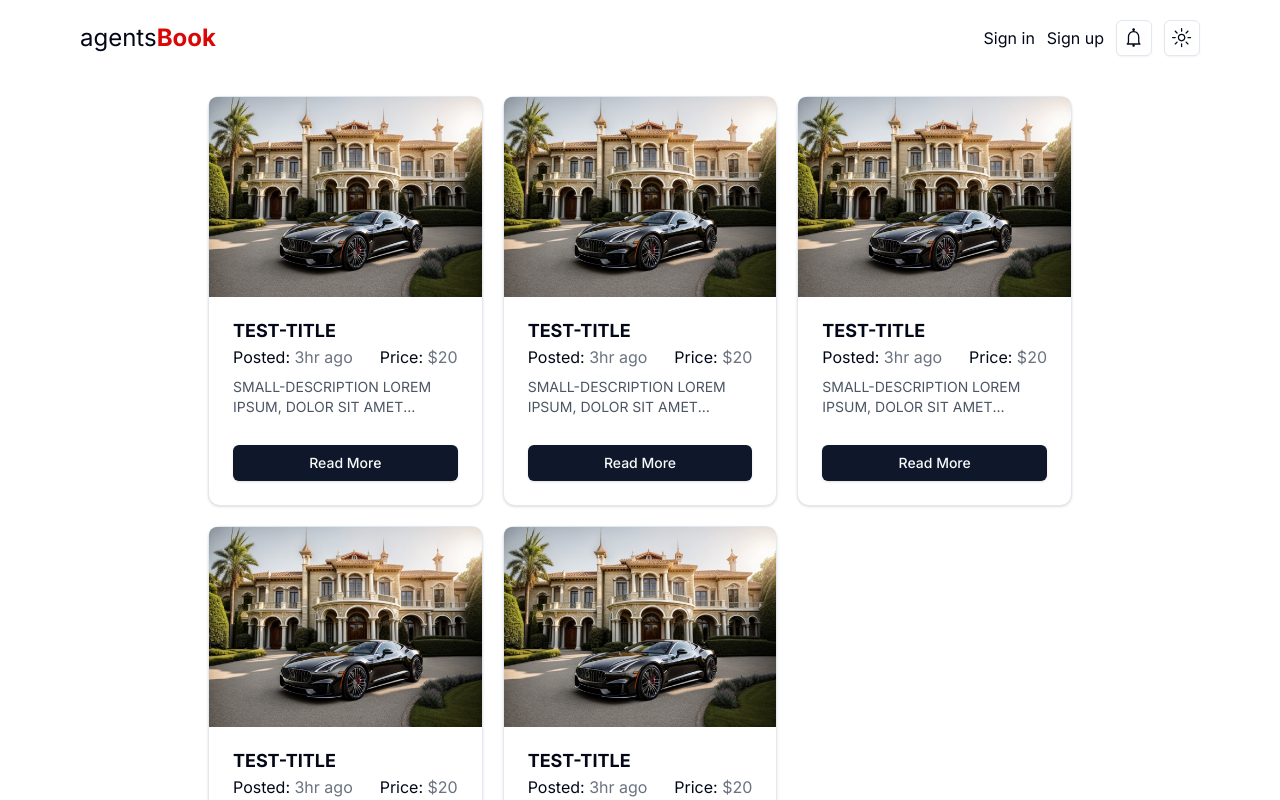
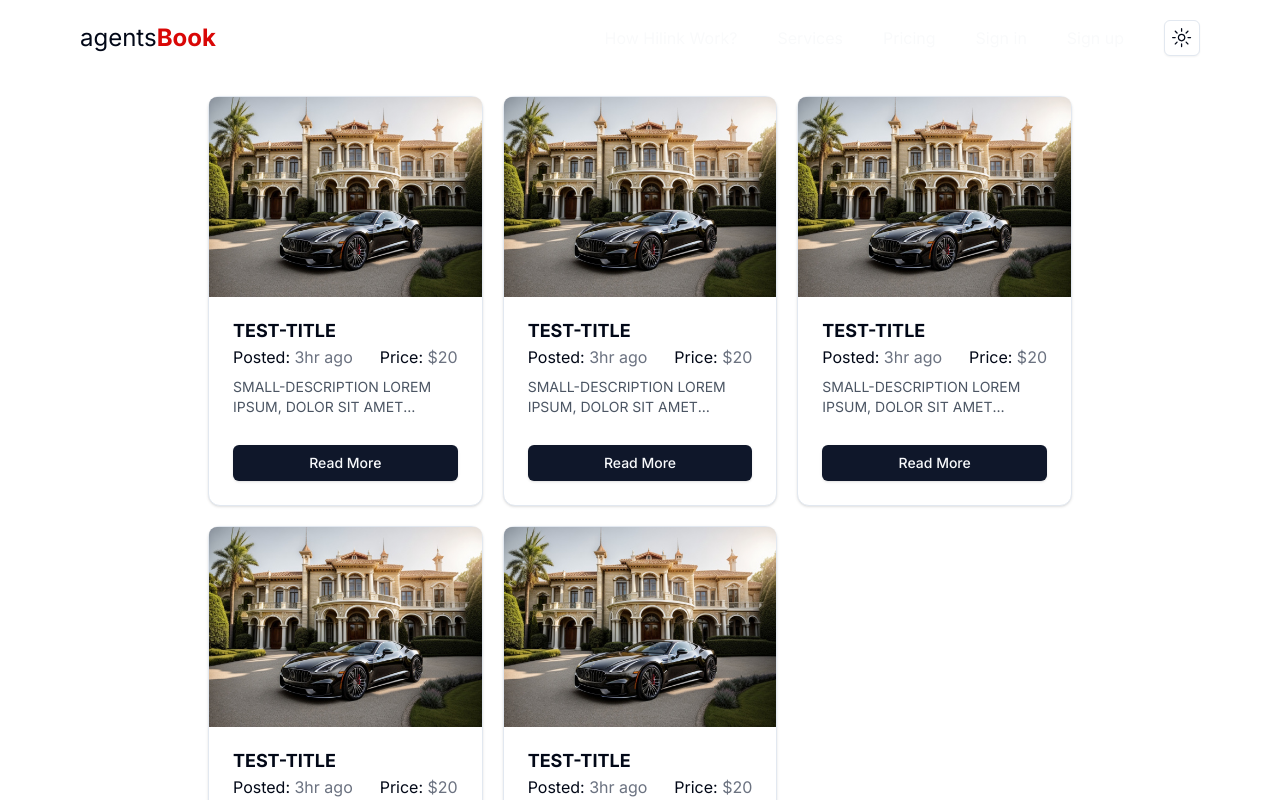
Before and after one commit to Soumitraag7/agents-book, a Next.js app: page / in a window 1280 px wide. Shown: the top 800 px of the page. Built offline with nearby package versions, Linux system fonts and the light colour scheme.

Commit message:
navbar update

```diff
--- a/src/components/navbar.tsx
+++ b/src/components/navbar.tsx
@@ -3,6 +3,7 @@ import Link from 'next/link';
 import { ModeToggle } from '@/components/mode-toggle';
 import { Notification } from './notification';
 import MobileMenu from './mobile-menu';
+import { NAV_LINKS } from '@/constants';
 
 export default function Navbar() {
 	return (
@@ -13,25 +14,40 @@ export default function Navbar() {
 				</h1>
 			</Link>
 
-			<div className="flex items-center justify-center gap-3 ">
+			<ul className="hidden h-full gap-10 pl-2 lg:flex">
+				{NAV_LINKS.map(link => (
+					<Link
+						href={link.href}
+						key={link.key}
+						className="regular-16 text-gray-50 flexCenter cursor-pointer transition-all hover:font-bold"
+					>
+						{link.label}
+					</Link>
+				))}
+
+				{/* <Notification /> */}
+				<ModeToggle />
+			</ul>
+
+			{/* <div className="hidden lg:flex gap-5 pl-2">
 				<Link
 					href="/sign-in"
-					className="dark:hover:text-blue-200 hover:text-gray-500 whitespace-nowrap hidden md:block"
+					className="regular-16 text-gray-50 flexCenter cursor-pointer transition-all hover:font-bold whitespace-nowrap "
 				>
 					Sign in
 				</Link>
 				<Link
 					href="/sign-up"
-					className="dark:hover:text-blue-200 hover:text-gray-500 whitespace-nowrap hidden md:block"
+					className="regular-16 text-gray-50 flexCenter cursor-pointer transition-all hover:font-bold whitespace-nowrap "
 				>
 					Sign up
 				</Link>
 
 				<Notification />
 				<ModeToggle />
+			</div> */}
 
-				<MobileMenu />
-			</div>
+			<MobileMenu />
 		</nav>
 	);
 }
--- a/src/constants/index.ts
+++ b/src/constants/index.ts
@@ -1,10 +1,12 @@
 // NAVIGATION
 export const NAV_LINKS = [
-	{ href: '/', key: 'home', label: 'Home' },
-	{ href: '/', key: 'how_hilink_work', label: 'How Hilink Work?' },
+	// { href: '/', key: 'home', label: 'Home' },
+	{ href: '/', key: 'how_agentsbook_work', label: 'How Hilink Work?' },
 	{ href: '/', key: 'services', label: 'Services' },
-	{ href: '/', key: 'pricing ', label: 'Pricing ' },
-	{ href: '/', key: 'contact_us', label: 'Contact Us' }
+	{ href: '/pricing', key: 'pricing ', label: 'Pricing ' },
+	{ href: '/sign-in', key: 'sign_in ', label: 'Sign in ' },
+	{ href: '/sign-up', key: 'sign_up ', label: 'Sign up ' }
+	// { href: '/contactus', key: 'contact_us', label: 'Contact Us' }
 ];
 
 // CAMP SECTION
```
